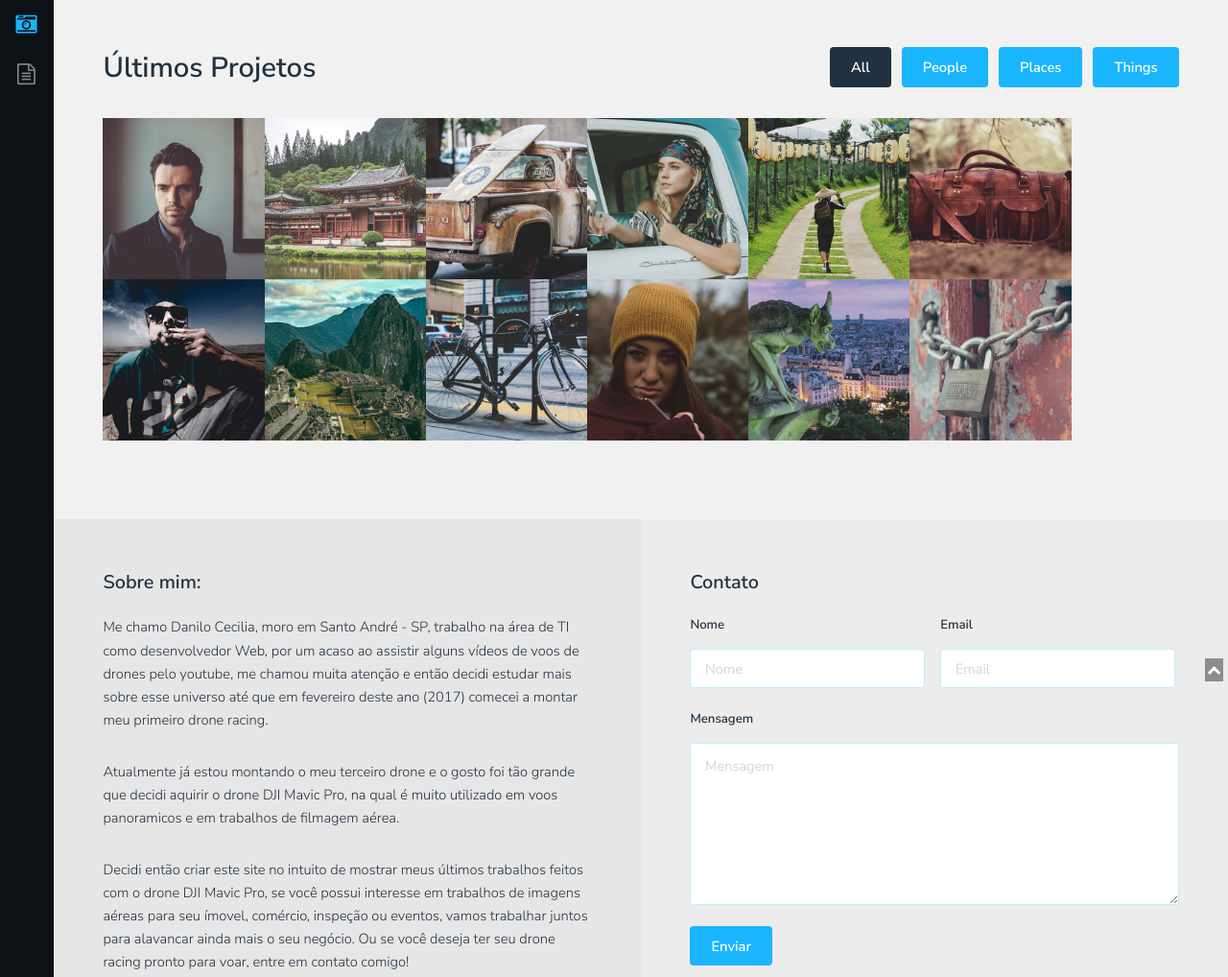
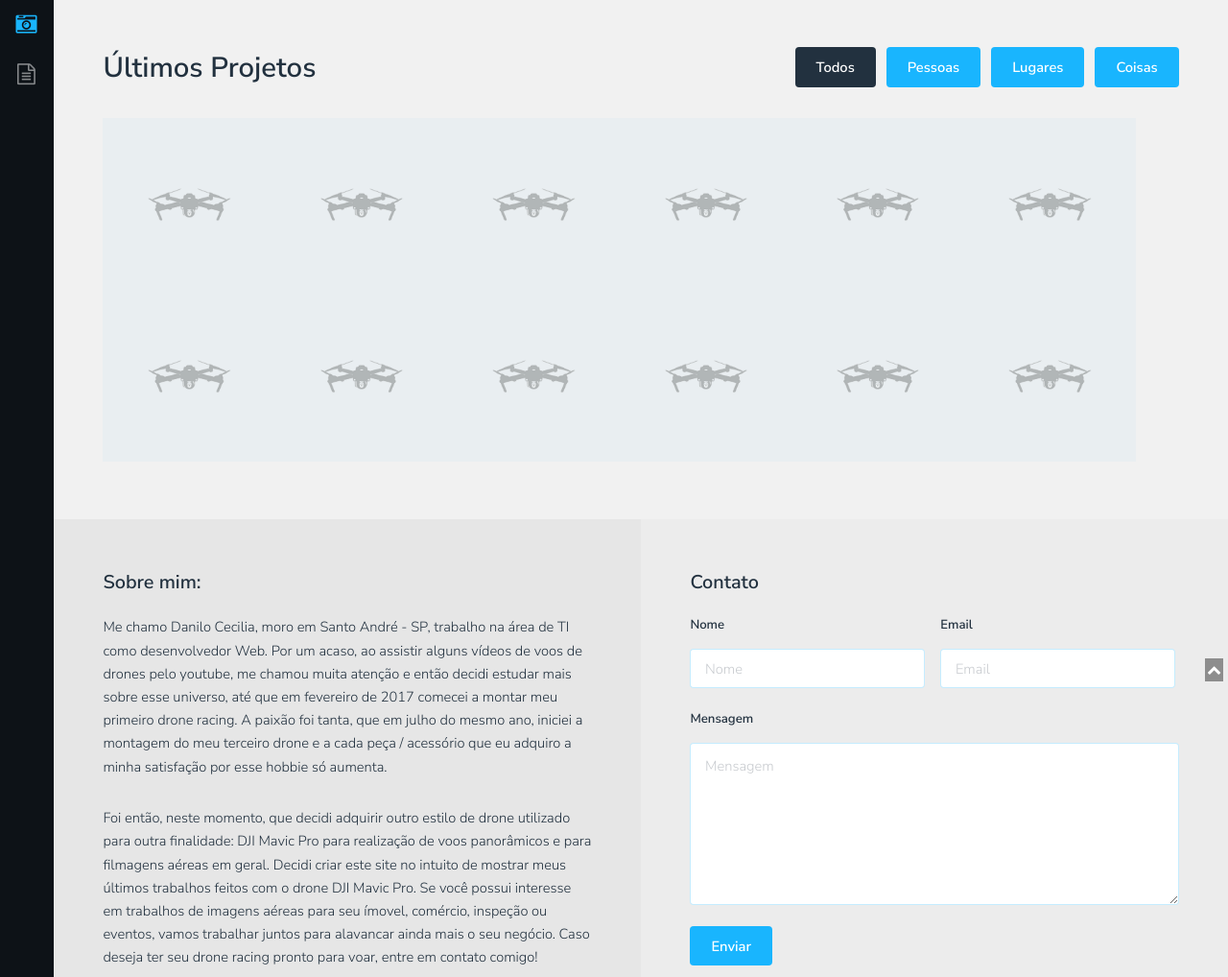
Before and after one commit to danilocecilia/dcdrones-vs-jquery, a plain HTML site: page gallery.html in a window 1280 px wide. Shown: the part 60-1078 px from the top of the page at 96% size. Drawn offline with Linux system fonts and the light colour scheme.

Commit message:
Improvements...

```diff
--- a/assets/css/main.css
+++ b/assets/css/main.css
@@ -844,7 +844,7 @@
 				overflow: hidden;
 				opacity: 0;
 				position: relative;
-				width: 15%;
+				width: 16%;
 			}
 
 				.gallery .content .media a {
@@ -1470,7 +1470,7 @@
 		height: 75vh;
 		position: relative;
 		background: #000;
-		background-image: url(../../images/banner.jpg);
+		/* background-image: url(../../images/banner-0.jpg) no-repeat; */
 		background-size: cover;
 		background-attachment: fixed;
 		background-repeat: no-repeat;
--- a/assets/js/util.js
+++ b/assets/js/util.js
@@ -584,6 +584,15 @@
 
 	};
 
+	//Pick random image on main screen ( banner )
+	var image = new Array();
+		image[0] = "./images/banners/banner-0.jpg";
+		image[1] = "./images/banners/banner-1.jpg";
+		image[2] = "./images/banners/banner-2.jpg";
+		image[3] = "./images/banners/banner-3.jpg";
+		var size = image.length
+		var x = Math.floor(size * Math.random())
 
+		$('#banner').css('background-image', 'url(' + image[x] + ')');
 
 })(jQuery);
--- a/gallery.html
+++ b/gallery.html
@@ -11,6 +11,7 @@
 	<meta charset="utf-8" />
 	<meta name="viewport" content="width=device-width, initial-scale=1" />
 	<link rel="stylesheet" href="assets/css/main.css" />
+	<link rel="shortcut icon" type="image/x-icon" href="/favicon.ico">
 </head>
 
 <body>
@@ -43,49 +44,49 @@
 					<header>
 						<h1>Últimos Projetos</h1>
 						<ul class="tabs">
-							<li><a href="#" data-tag="all" class="button active">All</a></li>
-							<li><a href="#" data-tag="people" class="button">People</a></li>
-							<li><a href="#" data-tag="place" class="button">Places</a></li>
-							<li><a href="#" data-tag="thing" class="button">Things</a></li>
+							<li><a href="#" data-tag="all" class="button active">Todos</a></li>
+							<li><a href="#" data-tag="people" class="button">Pessoas</a></li>
+							<li><a href="#" data-tag="place" class="button">Lugares</a></li>
+							<li><a href="#" data-tag="thing" class="button">Coisas</a></li>
 						</ul>
 					</header>
 
 					<div class="content">
 						<div class="media all people">
-							<a href="images/fulls/01.jpg"><img src="images/thumbs/01.jpg" alt="" title="This right here is a caption." /></a>
+							<a href="images/default.png"><img src="images/default.png" alt="" title="This right here is a caption." /></a>
 						</div>
 						<div class="media all place">
-							<a href="images/fulls/05.jpg"><img src="images/thumbs/05.jpg" alt="" title="This right here is a caption." /></a>
+							<a href="images/default.png"><img src="images/default.png" alt="" title="This right here is a caption." /></a>
 						</div>
 						<div class="media all thing">
-							<a href="images/fulls/09.jpg"><img src="images/thumbs/09.jpg" alt="" title="This right here is a caption." /></a>
+							<a href="images/default.png"><img src="images/default.png" alt="" title="This right here is a caption." /></a>
 						</div>
 						<div class="media all people">
-							<a href="images/fulls/02.jpg"><img src="images/thumbs/02.jpg" alt="" title="This right here is a caption." /></a>
+							<a href="images/default.png"><img src="images/default.png" alt="" title="This right here is a caption." /></a>
 						</div>
 						<div class="media all place">
-							<a href="images/fulls/06.jpg"><img src="images/thumbs/06.jpg" alt="" title="This right here is a caption." /></a>
+							<a href="images/default.png"><img src="images/default.png" alt="" title="This right here is a caption." /></a>
 						</div>
 						<div class="media all thing">
-							<a href="images/fulls/10.jpg"><img src="images/thumbs/10.jpg" alt="" title="This right here is a caption." /></a>
+							<a href="images/default.png"><img src="images/default.png" alt="" title="This right here is a caption." /></a>
 						</div>
 						<div class="media all people">
-							<a href="images/fulls/03.jpg"><img src="images/thumbs/03.jpg" alt="" title="This right here is a caption." /></a>
+							<a href="images/default.png"><img src="images/default.png" alt="" title="This right here is a caption." /></a>
 						</div>
 						<div class="media all place">
-							<a href="images/fulls/07.jpg"><img src="images/thumbs/07.jpg" alt="" title="This right here is a caption." /></a>
+							<a href="images/default.png"><img src="images/default.png" alt="" title="This right here is a caption." /></a>
 						</div>
 						<div class="media all thing">
-							<a href="images/fulls/11.jpg"><img src="images/thumbs/11.jpg" alt="" title="This right here is a caption." /></a>
+							<a href="images/default.png"><img src="images/default.png" alt="" title="This right here is a caption." /></a>
 						</div>
 						<div class="media all people">
-							<a href="images/fulls/04.jpg"><img src="images/thumbs/04.jpg" alt="" title="This right here is a caption." /></a>
+							<a href="images/default.png"><img src="images/default.png" alt="" title="This right here is a caption." /></a>
 						</div>
 						<div class="media all place">
-							<a href="images/fulls/08.jpg"><img src="images/thumbs/08.jpg" alt="" title="This right here is a caption." /></a>
+							<a href="images/default.png"><img src="images/default.png" alt="" title="This right here is a caption." /></a>
 						</div>
 						<div class="media all thing">
-							<a href="images/fulls/12.jpg"><img src="images/thumbs/12.jpg" alt="" title="This right here is a caption." /></a>
+							<a href="images/default.png"><img src="images/default.png" alt="" title="This right here is a caption." /></a>
 						</div>
 					</div>
 				</div>
@@ -96,16 +97,16 @@
 				<!-- Social -->
 				<div class="social column">
 					<h3>Sobre mim:</h3>
-					<p>Me chamo Danilo Cecilia, moro em Santo André - SP, trabalho na área de TI como desenvolvedor Web, por um acaso ao assistir
-						alguns vídeos de voos de drones pelo youtube, me chamou muita atenção e então decidi estudar mais sobre esse universo
-						até que em fevereiro deste ano (2017) comecei a montar meu primeiro drone racing.
-						<p>Atualmente já estou montando o meu terceiro drone e o gosto foi tão grande que decidi aquirir o drone DJI Mavic Pro,
-							na qual é muito utilizado em voos panoramicos e em trabalhos de filmagem aérea.</p>
-						<p>Decidi então criar este site no intuito de mostrar meus últimos trabalhos feitos com o drone DJI Mavic Pro, se você
-							possui interesse em trabalhos de imagens aéreas para seu ímovel, comércio, inspeção ou eventos, vamos trabalhar juntos
-							para alavancar ainda mais o seu negócio. Ou se você deseja ter seu drone racing pronto para voar, entre em contato
-							comigo!
-						</p>
+					<p>Me chamo Danilo Cecilia, moro em Santo André - SP, trabalho na área de TI como desenvolvedor Web. Por um acaso, ao assistir
+						alguns vídeos de voos de drones pelo youtube, me chamou muita atenção e então decidi estudar mais sobre esse universo,
+						até que em fevereiro de 2017 comecei a montar meu primeiro drone racing. A paixão foi tanta, que em julho do mesmo
+						ano, iniciei a montagem do meu terceiro drone e a cada peça / acessório que eu adquiro a minha satisfação por esse
+						hobbie só aumenta.</p>
+					<p> Foi então, neste momento, que decidi adquirir outro estilo de drone utilizado para outra finalidade: DJI Mavic Pro para
+						realização de voos panorâmicos e para filmagens aéreas em geral. Decidi criar este site no intuito de mostrar meus
+						últimos trabalhos feitos com o drone DJI Mavic Pro. Se você possui interesse em trabalhos de imagens aéreas para seu
+						ímovel, comércio, inspeção ou eventos, vamos trabalhar juntos para alavancar ainda mais o seu negócio. Caso deseja
+						ter seu drone racing pronto para voar, entre em contato comigo!</p>
 					<h3>Me Siga</h3>
 					<ul class="icons">
 						<li><a target="_blank" href="https://twitter.com/cyberfpvbr" class="icon fa-twitter"><span class="label">Twitter</span></a></li>
@@ -165,6 +166,18 @@
 	<script src="assets/js/main.js "></script>
 	<script src="assets/js/email.js "></script>
 
+	<script>
+		(function (i, s, o, g, r, a, m) {
+		i['GoogleAnalyticsObject'] = r; i[r] = i[r] || function () {
+			(i[r].q = i[r].q || []).push(arguments)
+		}, i[r].l = 1 * new Date(); a = s.createElement(o),
+			m = s.getElementsByTagName(o)[0]; a.async = 1; a.src = g; m.parentNode.insertBefore(a, m)
+		})(window, document, 'script', 'https://www.google-analytics.com/analytics.js', 'ga');
+
+		ga('create', 'UA-104746646-1', 'auto');
+		ga('send', 'pageview');
+
+	</script>
 </body>
 
 </html>
```
Also changed, not shown: generic.html (+22 -10 lines), index.html (+29 -23 lines), favicon.ico (added), images/banner-0.jpg (renamed from images/banner.jpg), images/banner-1.jpg (added), images/default.png (added), 1 other file. Lines whose indentation alone changed are shown as unchanged.
